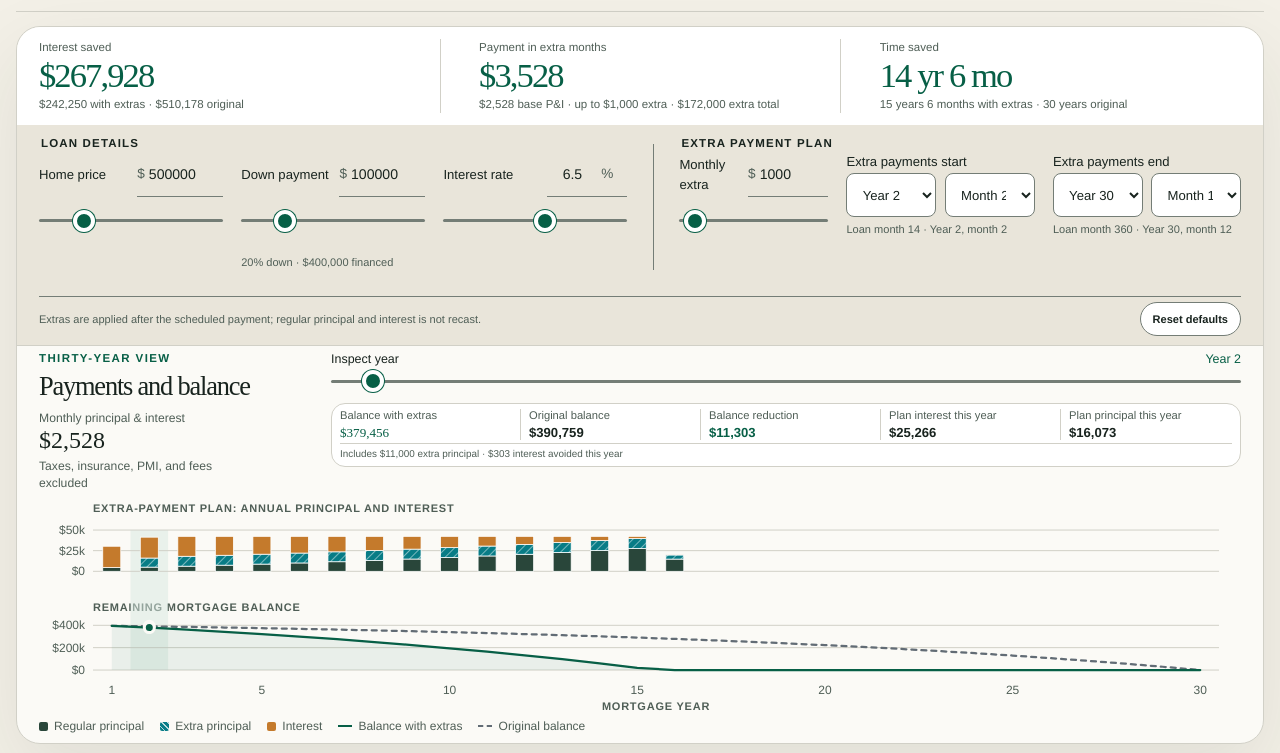
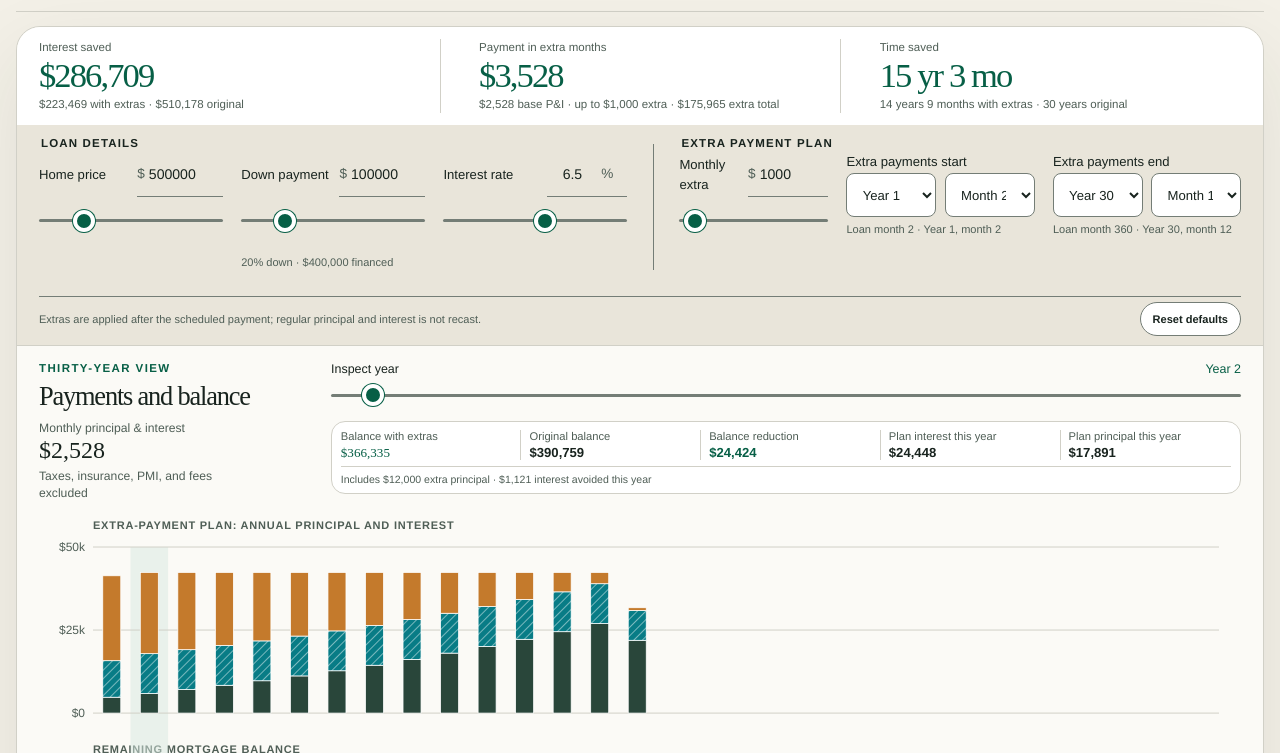
Before and after one commit to zergmutalisp/designscapes, a website: page demos/mortgage-paydown/index.html in a window 1280 px wide. Shown: the part 47-800 px from the top of the page. Drawn offline with Linux system fonts and the light colour scheme.

Commit message:
Restore readable mortgage chart height

```diff
--- a/demos/mortgage-paydown/app.js
+++ b/demos/mortgage-paydown/app.js
@@ -15,7 +15,7 @@ import { calculateMortgage } from './mortgage-core.js';
     downPayment: 100000,
     rate: 6.5,
     extra: 1000,
-    startMonth: 14,
+    startMonth: 2,
     endMonth: 360,
     inspectYear: 2
   };
@@ -190,8 +190,8 @@ import { calculateMortgage } from './mortgage-core.js';
     pickers.endYear.innerHTML = yearOptions;
     pickers.startMonth.innerHTML = monthOptions;
     pickers.endMonth.innerHTML = monthOptions;
-    setPickerMonth('start', 14);
-    setPickerMonth('end', 360);
+    setPickerMonth('start', defaults.startMonth);
+    setPickerMonth('end', defaults.endMonth);
   }
 
   function duration(months) {
--- a/demos/mortgage-paydown/index.html
+++ b/demos/mortgage-paydown/index.html
@@ -6,8 +6,8 @@
   <meta name="description" content="See how extra mortgage payments change lifetime interest and payoff timing.">
   <meta name="theme-color" content="#f2efe7">
   <title>Mortgage Paydown — Extra Payment Calculator</title>
-  <link rel="stylesheet" href="styles.css?v=20260710c">
-  <script type="module" src="app.js?v=20260710c"></script>
+  <link rel="stylesheet" href="styles.css?v=20260710d">
+  <script type="module" src="app.js?v=20260710d"></script>
 </head>
 <body>
   <a class="skip-link" href="#calculator">Skip to calculator</a>
@@ -39,25 +39,25 @@
       <div class="result-summary">
         <article>
           <p>Interest saved</p>
-          <strong id="interest-saved">$267,928</strong>
-          <span id="interest-comparison">$242,250 with extras · $510,178 original</span>
+          <strong id="interest-saved">$286,709</strong>
+          <span id="interest-comparison">$223,469 with extras · $510,178 original</span>
         </article>
         <article>
           <p id="payment-summary-label">Payment in extra months</p>
           <strong id="payment-with-extras">$3,528</strong>
-          <span id="payment-comparison">$2,528 base P&amp;I · up to $1,000 extra · $172,000 extra total</span>
+          <span id="payment-comparison">$2,528 base P&amp;I · up to $1,000 extra · $175,965 extra total</span>
         </article>
         <article>
           <p>Time saved</p>
-          <strong id="time-saved">14 yr 6 mo</strong>
-          <span id="payoff-comparison">15 years 6 months with extras · 30 years original</span>
+          <strong id="time-saved">15 yr 3 mo</strong>
+          <span id="payoff-comparison">14 years 9 months with extras · 30 years original</span>
         </article>
       </div>
 
       <div class="mobile-summary-context" aria-label="Plan comparison details">
-        <p><strong>Interest comparison</strong><span id="interest-comparison-mobile">$242,250 with extras · $510,178 original</span></p>
-        <p><strong>Payment details</strong><span id="payment-comparison-mobile">$2,528 base P&amp;I · up to $1,000 extra · $172,000 extra total</span></p>
-        <p><strong>Payoff comparison</strong><span id="payoff-comparison-mobile">15 years 6 months with extras · 30 years original</span></p>
+        <p><strong>Interest comparison</strong><span id="interest-comparison-mobile">$223,469 with extras · $510,178 original</span></p>
+        <p><strong>Payment details</strong><span id="payment-comparison-mobile">$2,528 base P&amp;I · up to $1,000 extra · $175,965 extra total</span></p>
+        <p><strong>Payoff comparison</strong><span id="payoff-comparison-mobile">14 years 9 months with extras · 30 years original</span></p>
       </div>
 
       <aside class="controls" aria-label="Calculator inputs">
@@ -122,14 +122,14 @@
             <div class="month-picker" role="group" aria-labelledby="start-picker-label">
               <label class="sr-only" for="start-year">Start year</label>
               <select id="start-year" aria-describedby="start-month-note">
-                <option value="2" selected>Year 2</option>
+                <option value="1" selected>Year 1</option>
               </select>
               <label class="sr-only" for="start-month-in-year">Start month within year</label>
               <select id="start-month-in-year" aria-describedby="start-month-note">
                 <option value="2" selected>Month 2</option>
               </select>
             </div>
-            <p class="field-note" id="start-month-note">Loan month 14</p>
+            <p class="field-note" id="start-month-note">Loan month 2 · Year 1, month 2</p>
           </div>
 
           <div class="field">
@@ -188,7 +188,7 @@
             <dl>
               <div class="year-detail-primary">
                 <dt>Balance with extras</dt>
-                <dd id="year-balance">$379,456</dd>
+                <dd id="year-balance">$366,335</dd>
               </div>
               <div>
                 <dt>Original balance</dt>
@@ -196,18 +196,18 @@
               </div>
               <div>
                 <dt>Balance reduction</dt>
-                <dd id="year-balance-gap">$11,303</dd>
+                <dd id="year-balance-gap">$24,424</dd>
               </div>
               <div id="year-interest-row">
                 <dt>Plan interest this year</dt>
-                <dd id="year-interest">$25,266</dd>
+                <dd id="year-interest">$24,448</dd>
               </div>
               <div id="year-principal-row">
                 <dt>Plan principal this year</dt>
-                <dd id="year-principal">$16,073</dd>
+                <dd id="year-principal">$17,891</dd>
               </div>
             </dl>
-            <p id="year-detail-note">Includes $11,000 extra principal · $303 interest saved this year</p>
+            <p id="year-detail-note">Includes $12,000 extra principal · $1,121 interest saved this year</p>
           </div>
           <p class="sr-only" id="year-detail-status" aria-live="polite" aria-atomic="true"></p>
         </div>
--- a/demos/mortgage-paydown/styles.css
+++ b/demos/mortgage-paydown/styles.css
@@ -1210,8 +1210,8 @@ footer p {
   .chart-shell {
     grid-column: 1 / -1;
     grid-row: 2;
-    height: 100%;
-    min-height: 320px;
+    height: clamp(480px, 52svh, 560px);
+    min-height: 480px;
     margin-top: 0.5rem;
   }
 
@@ -1292,10 +1292,10 @@ footer p {
 
   .calculator {
     width: min(1440px, calc(100% - 32px));
-    height: calc(100svh - 82px);
-    min-height: 618px;
+    height: auto;
+    min-height: 0;
     margin-top: 14px;
-    grid-template-rows: auto auto minmax(0, 1fr);
+    grid-template-rows: auto auto auto;
   }
 
   .calculator > .result-summary {
@@ -1375,8 +1375,8 @@ footer p {
   .results {
     min-height: 0;
     grid-template-columns: minmax(260px, 0.4fr) minmax(680px, 1.6fr);
-    grid-template-rows: auto minmax(230px, 1fr) auto;
-    padding: 10px 22px 14px;
+    grid-template-rows: auto auto auto;
+    padding: 14px 22px 18px;
   }
 
   .year-inspector input[type="range"] {
@@ -1448,37 +1448,13 @@ footer p {
   }
 
   .chart-shell {
-    min-height: 230px;
-    margin-top: 0.2rem;
+    height: clamp(480px, 52svh, 560px);
+    min-height: 480px;
+    margin-top: 0.65rem;
   }
 
   .chart-legend {
     margin-top: 0.25rem;
-  }
-}
-
-@media (min-width: 1180px) and (min-height: 700px) and (max-height: 800px) {
-  .results {
-    grid-template-rows: auto minmax(185px, 1fr) auto;
-    padding: 4px 22px 8px;
-  }
-
-  .year-inspector input[type="range"] {
-    height: 24px;
-  }
-
-  .year-detail {
-    padding: 0.3rem 0.5rem;
-  }
-
-  .year-detail p {
-    margin-top: 0.2rem;
-    padding-top: 0.2rem;
-    font-size: 0.62rem;
-  }
-
-  .chart-shell {
-    min-height: 185px;
   }
 }
 
```
Also changed, not shown: DEVELOPMENT_TIMELINE.md (+9 -0 lines), demos/mortgage-paydown/mortgage-core.test.mjs (+8 -8 lines), index.html (+2 -2 lines), tests/mortgage-paydown.spec.mjs (+47 -5 lines).
